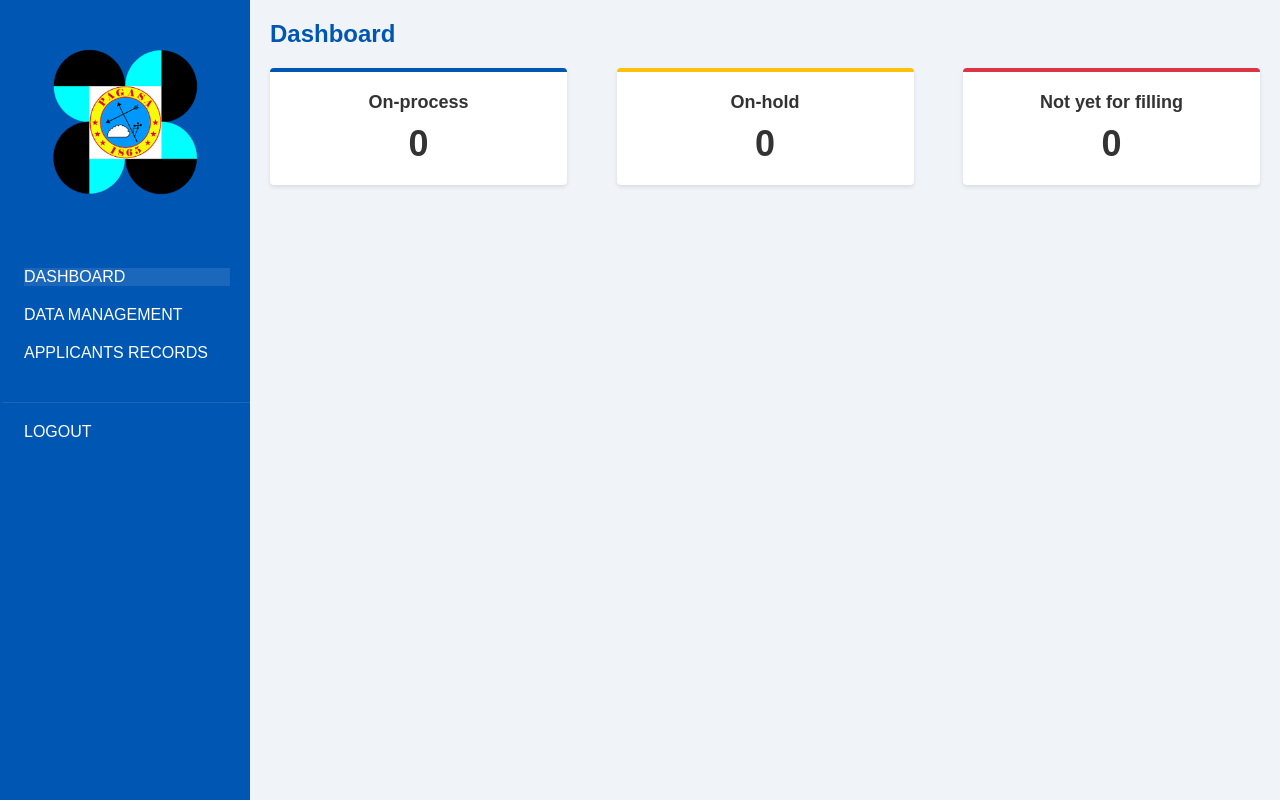
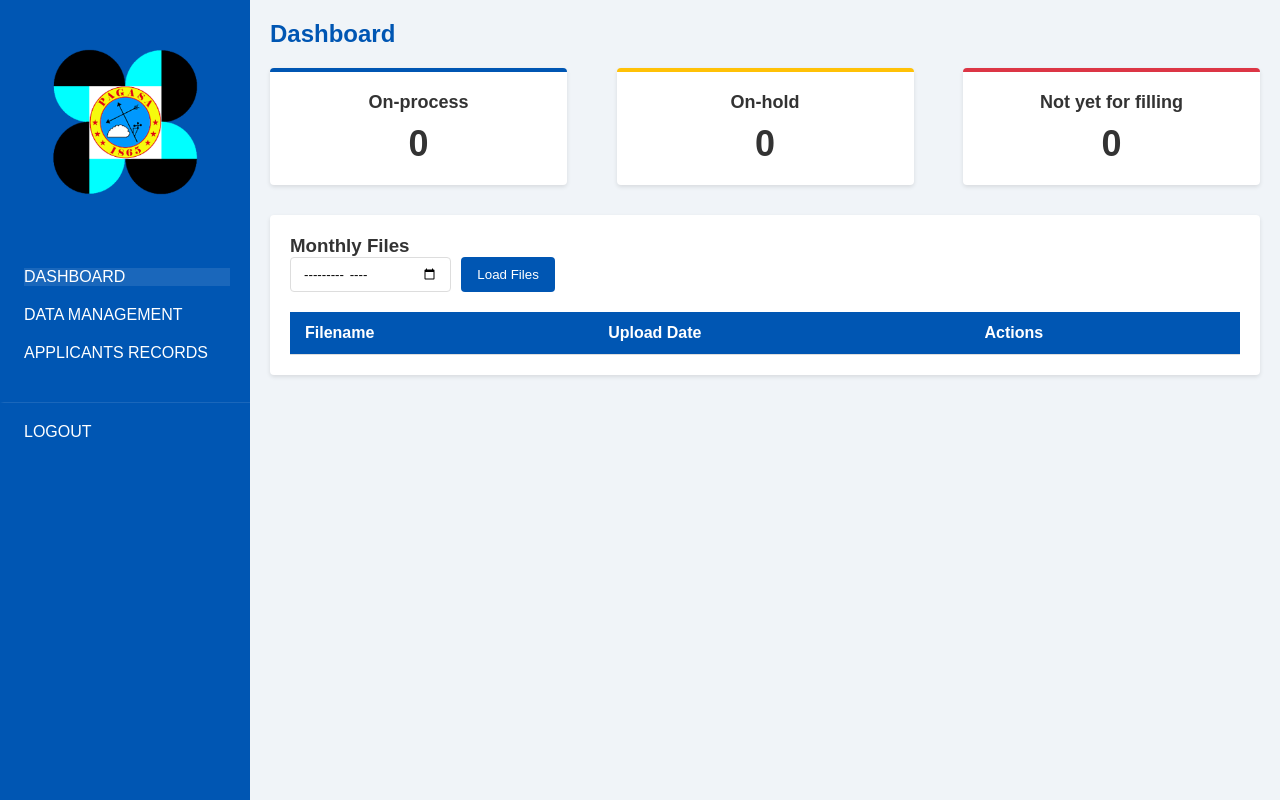
Before and after one commit to Justin-Ann/plantilla, a PHP site: page / in a window 1280 px wide. Run offline with PHP 8.4, Linux system fonts and the light colour scheme; lists and menus that the app fills with data are empty.

Commit message:
Updated files

```diff
--- a/css/styles.css
+++ b/css/styles.css
@@ -349,6 +349,27 @@ tr:hover {
     margin-top: 5px;
 }
 
+/* Monthly Summary */
+.monthly-summary {
+    background-color: var(--light-color);
+    padding: 20px;
+    border-radius: 4px;
+    box-shadow: 0 2px 4px rgba(0, 0, 0, 0.1);
+    margin-top: 30px;
+}
+
+.month-picker {
+    display: flex;
+    gap: 10px;
+    margin-bottom: 20px;
+}
+
+input[type="month"] {
+    padding: 8px 12px;
+    border: 1px solid var(--border-color);
+    border-radius: 4px;
+}
+
 /* Responsive */
 @media (max-width: 768px) {
     .container {
@@ -372,4 +393,8 @@ tr:hover {
     .form-row {
         flex-direction: column;
     }
+
+    .month-picker {
+        flex-direction: column;
+    }
 }
--- a/db.sql
+++ b/db.sql
@@ -103,8 +103,11 @@ ALTER TABLE applicants DROP FOREIGN KEY applicants_ibfk_1;
 CREATE TABLE uploaded_files (
     id INT AUTO_INCREMENT PRIMARY KEY,
     filename VARCHAR(255),
+    original_filename VARCHAR(255),
+    file_path VARCHAR(255),
     upload_date TIMESTAMP DEFAULT CURRENT_TIMESTAMP,
-    month_year VARCHAR(7), -- Format: YYYY-MM
+    month_year VARCHAR(7),  -- Format: YYYY-MM
+    status VARCHAR(20) DEFAULT 'active',
     user_id INT,
     FOREIGN KEY (user_id) REFERENCES users(id)
 );
--- a/index.html
+++ b/index.html
@@ -39,9 +39,10 @@
                     </div>
                 </div>
 
-                <div id="monthly-report" class="page">
-                    <h2>Monthly Summary Report</h2>
-                    <div class="calendar-section">
+                <!-- Monthly Summary Section -->
+                <div class="monthly-summary">
+                    <h3>Monthly Files</h3>
+                    <div class="month-picker">
                         <input type="month" id="month-picker">
                         <button id="load-files-btn">Load Files</button>
                     </div>
@@ -58,8 +59,6 @@
                         </table>
                     </div>
                 </div>
-
-
             </div>
 
             <div id="data-management" class="page">
```
Also changed, not shown: 1 other file.
